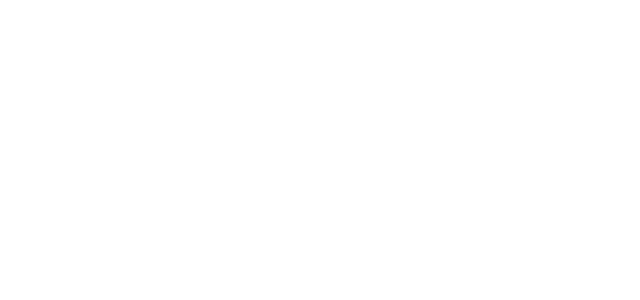
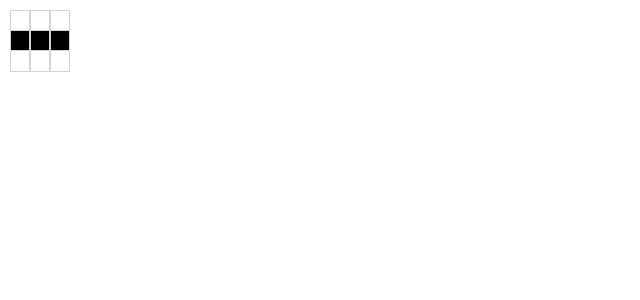
Before and after one commit to ohno418/life-game-simulator, a React (Create React App) app: page / in a window 1280 px wide. Shown: the top 300 px of the page, without its empty margins (0-640 px from the left). Built offline with nearby package versions, Linux system fonts and the light colour scheme.

Commit message:
Minimum Life game simulator

```diff
--- a/src/App.tsx
+++ b/src/App.tsx
@@ -1,10 +1,113 @@
 import React from 'react';
+import styled from 'styled-components';
 
-function App() {
-  return (
-    <div className="App">
-    </div>
-  );
+type CellState = 0 | 1;
+
+class State {
+  cells: CellState[][] = [
+    [0, 1, 0],
+    [0, 1, 0],
+    [0, 1, 0],
+  ];
 }
 
-export default App;
+export default class App extends React.Component<{}, State> {
+  constructor(props: {}) {
+    super(props);
+    this.state = new State();
+  }
+
+  componentDidMount() {
+    setInterval(this.goToNextGeneration, 500);
+  }
+
+  render() {
+    const { cells } = this.state;
+
+    return (
+      <Wrapper>
+        {cells.map(cellRow => (
+          <Row>
+            {cellRow.map(cell => (
+              <Cell isLiving={cell === 1} />
+            ))}
+          </Row>
+        ))}
+      </Wrapper>
+    );
+  }
+
+  private goToNextGeneration = () => {
+    const { cells } = this.state;
+    const nextGenerationCells =
+      cells.map((cellRow, yAxisIndex) => {
+        return cellRow.map((cell, xAxisIndex) => {
+          const surroundingLivingCount = this.getSurroundingLivingCount(xAxisIndex, yAxisIndex);
+          return this.getNextState(
+            cell,
+            surroundingLivingCount,
+          );
+        });
+      });
+    this.setState({ cells: nextGenerationCells });
+  };
+
+  private getSurroundingLivingCount = (
+    xAxisIndex: number,
+    yAxisIndex: number,
+  ): number => {
+    const { cells } = this.state;
+    const surroundingCells = [
+      cells[yAxisIndex - 1]?.[xAxisIndex - 1],
+      cells[yAxisIndex - 1]?.[xAxisIndex],
+      cells[yAxisIndex - 1]?.[xAxisIndex + 1],
+      cells[yAxisIndex][xAxisIndex - 1],
+      cells[yAxisIndex][xAxisIndex + 1],
+      cells[yAxisIndex + 1]?.[xAxisIndex - 1],
+      cells[yAxisIndex + 1]?.[xAxisIndex],
+      cells[yAxisIndex + 1]?.[xAxisIndex + 1],
+    ];
+    return surroundingCells.filter(e => e === 1).length;
+  };
+
+  private getNextState = (
+    currentState: CellState,
+    surroundingLivingCellCount: number,
+  ): CellState => {
+    switch (currentState) {
+      case 0:
+        if (surroundingLivingCellCount === 3) {
+          return 1;
+        } else {
+          return 0;
+        }
+      case 1:
+        if (surroundingLivingCellCount <= 1 || surroundingLivingCellCount >= 4) {
+          return 0;
+        } else if (surroundingLivingCellCount === 2 || surroundingLivingCellCount === 3) {
+          return 1;
+        }
+      default:
+        throw new Error('never');
+    }
+  };
+}
+
+const Wrapper = styled.div`
+  padding: 10px;
+`;
+
+const cellWidth = 20;
+
+const Row = styled.div`
+  width: ${cellWidth * 3}px;
+  height: ${cellWidth}px;
+  display: flex
+`;
+
+const Cell = styled.div<{ isLiving: boolean }>`
+  width: ${cellWidth}px;
+  height: ${cellWidth}px;
+  background-color: ${({ isLiving }) => isLiving ? 'black' : 'white' };
+  border: solid 1px lightgray;
+`;
```
